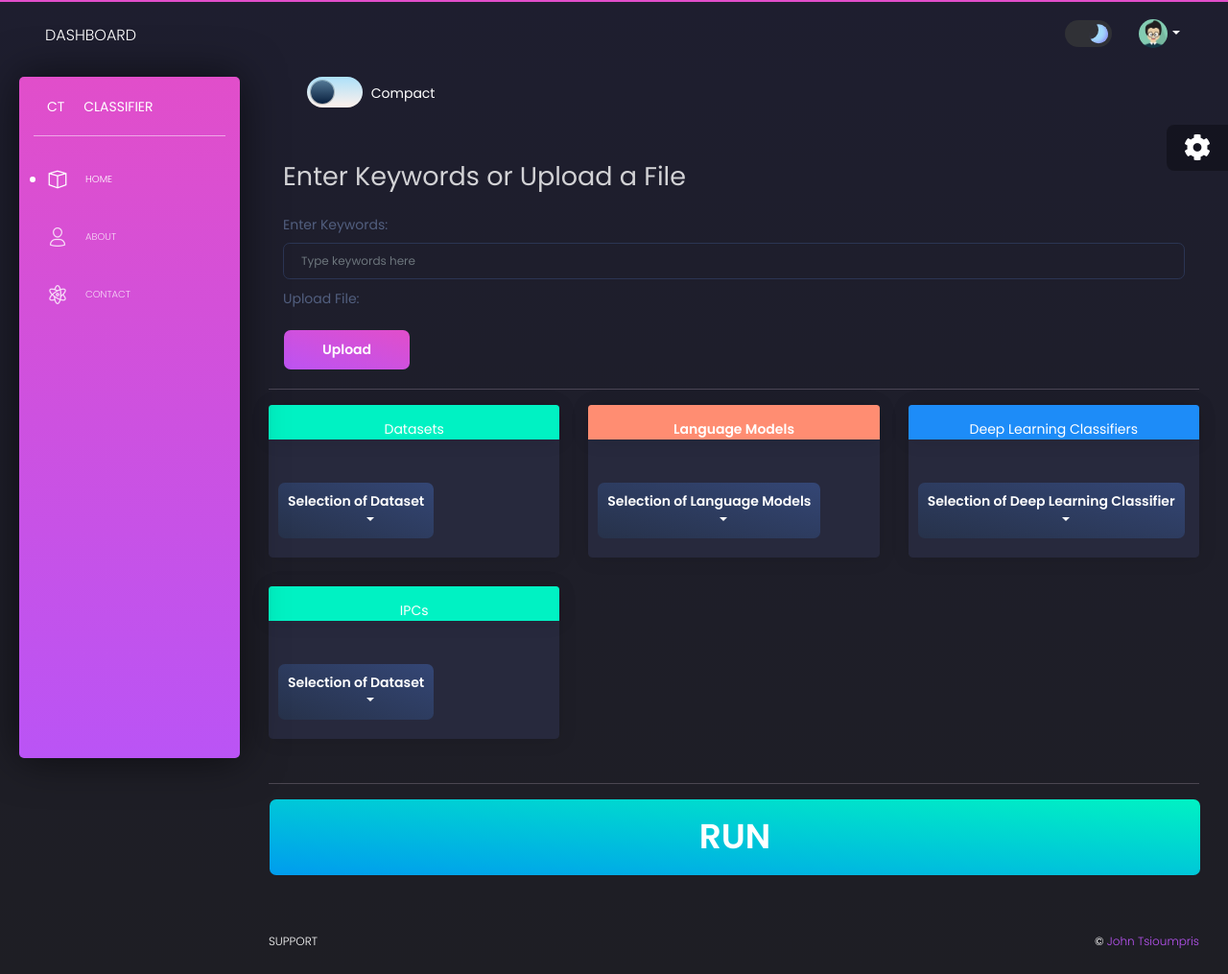
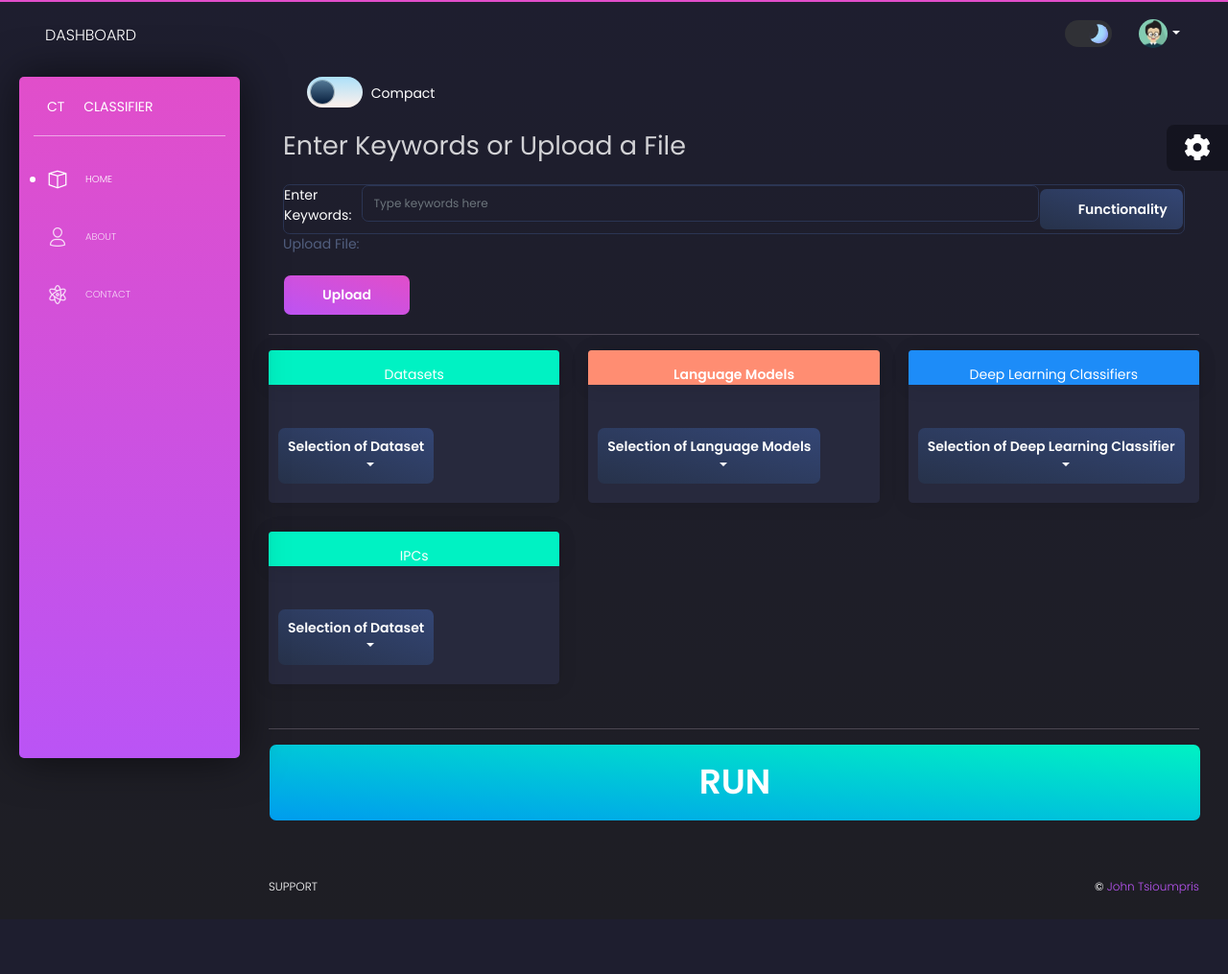
Before and after one commit to tsgiannis/master_thesis, a Flask app: page /index in a window 1280 px wide. Shown: the whole page at 96% size. After the commit the page ends 931 px from the top, so only its background shows below. Run offline with Flask 3, Linux system fonts and the light colour scheme; the visitor is signed in with stand-in values (Sample User, id 1); parts of the project's set-up code (start-up, migrations or seed data) failed here and were passed over; some libraries are stand-ins or nearby versions.

Commit message:
Some effort to put the functionality button

```diff
--- a/apps/templates/home/index.html
+++ b/apps/templates/home/index.html
@@ -122,13 +122,17 @@ hr {
             </div>
         </div>
     </div>
-     <div class="container mt-5">
+     <div class="container">
     <h2 class="mb-4">Enter Keywords or Upload a File</h2>
 
     <form id="keywordForm" onsubmit="submitForm(event)">
-        <div class="form-group">
+        <div class="input-group-append">
             <label for="keywords">Enter Keywords:</label>
-            <input type="text" class="form-control" id="keywords" name="keywords" placeholder="Type keywords here">
+            <input type="text" class="form-control align-middle" id="keywords" name="keywords" placeholder="Type keywords here">
+
+    <button class="btn btn-outline-secondary align-middle" type="button">Functionality</button>
+
+
         </div>
 
         <div class="form-group">
```
